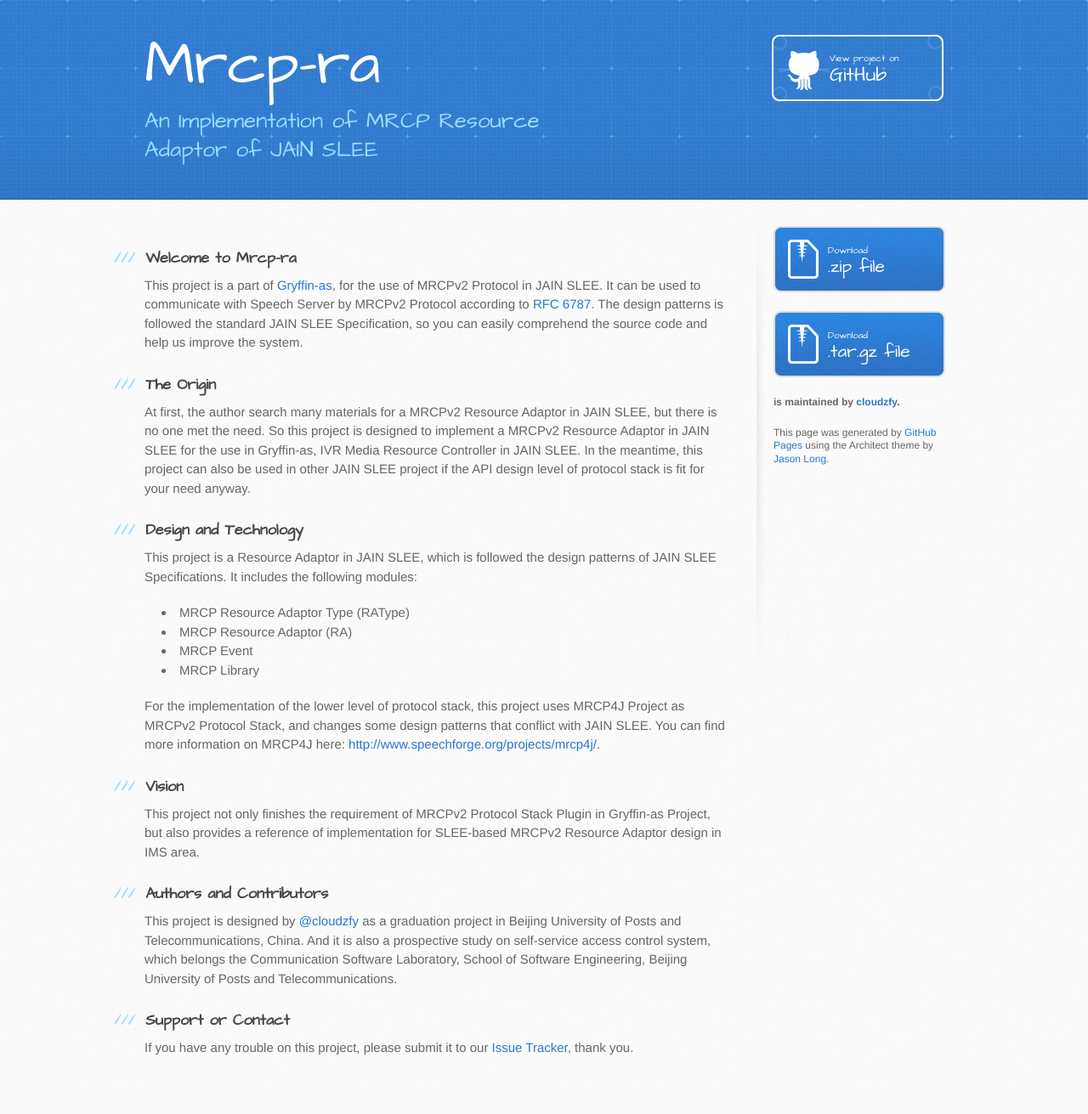
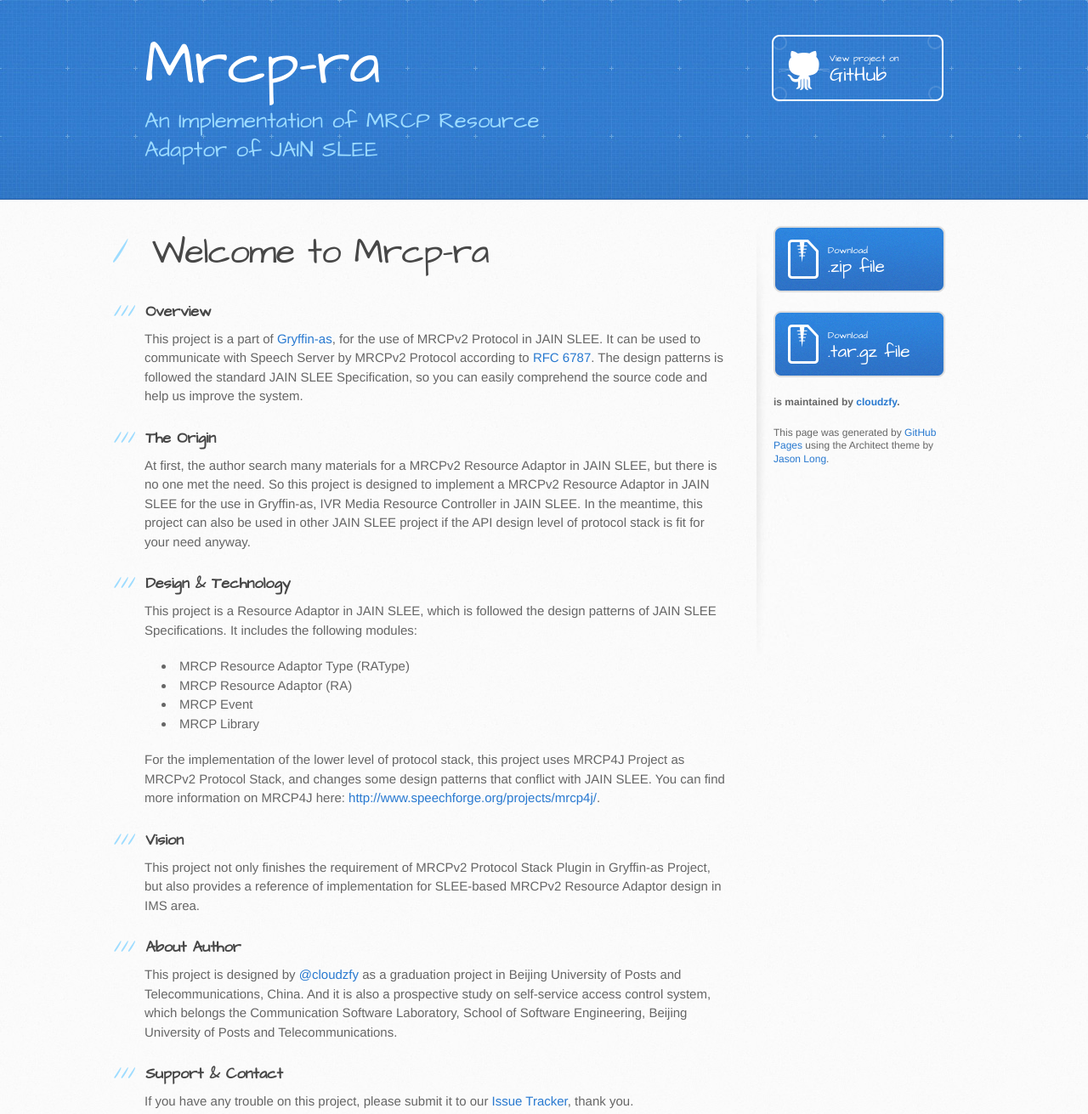
Before and after one commit to cloudzfy/mrcp-ra, a plain HTML site: page index.html in a window 1280 px wide. Shown: the whole page at 85% size. Before the commit the page ends 1287 px from the top, so only its background shows below. Drawn offline with Linux system fonts and the light colour scheme.

Commit message:
Create gh-pages branch via GitHub

```diff
--- a/index.html
+++ b/index.html
@@ -28,8 +28,11 @@
     <div id="content-wrapper">
       <div class="inner clearfix">
         <section id="main-content">
-          <h3>
-<a name="welcome-to-mrcp-ra" class="anchor" href="#welcome-to-mrcp-ra"><span class="octicon octicon-link"></span></a>Welcome to Mrcp-ra</h3>
+          <h1>
+<a name="welcome-to-mrcp-ra" class="anchor" href="#welcome-to-mrcp-ra"><span class="octicon octicon-link"></span></a>Welcome to Mrcp-ra</h1>
+
+<h3>
+<a name="overview" class="anchor" href="#overview"><span class="octicon octicon-link"></span></a>Overview</h3>
 
 <p>This project is a part of <a href="http://cloudzfy.github.io/gryffin-as/">Gryffin-as</a>, for the use of MRCPv2 Protocol in JAIN SLEE. It can be used to communicate with Speech Server by MRCPv2 Protocol according to <a href="http://tools.ietf.org/html/rfc6787">RFC 6787</a>. The design patterns is followed the standard JAIN SLEE Specification, so you can easily comprehend the source code and help us improve the system.</p>
 
@@ -39,7 +42,7 @@
 <p>At first, the author search many materials for a MRCPv2 Resource Adaptor in JAIN SLEE, but there is no one met the need. So this project is designed to implement a MRCPv2 Resource Adaptor in JAIN SLEE for the use in Gryffin-as, IVR Media Resource Controller in JAIN SLEE. In the meantime, this project can also be used in other JAIN SLEE project if the API design level of protocol stack is fit for your need anyway.</p>
 
 <h3>
-<a name="design-and-technology" class="anchor" href="#design-and-technology"><span class="octicon octicon-link"></span></a>Design and Technology</h3>
+<a name="design--technology" class="anchor" href="#design--technology"><span class="octicon octicon-link"></span></a>Design &amp; Technology</h3>
 
 <p>This project is a Resource Adaptor in JAIN SLEE, which is followed the design patterns of JAIN SLEE Specifications. It includes the following modules:</p>
 
@@ -56,12 +59,12 @@
 <p>This project not only finishes the requirement of MRCPv2 Protocol Stack Plugin in Gryffin-as Project, but also provides a reference of implementation for SLEE-based MRCPv2 Resource Adaptor design in IMS area.</p>
 
 <h3>
-<a name="authors-and-contributors" class="anchor" href="#authors-and-contributors"><span class="octicon octicon-link"></span></a>Authors and Contributors</h3>
+<a name="about-author" class="anchor" href="#about-author"><span class="octicon octicon-link"></span></a>About Author</h3>
 
 <p>This project is designed by <a href="https://github.com/cloudzfy" class="user-mention">@cloudzfy</a> as a graduation project in Beijing University of Posts and Telecommunications, China. And it is also a prospective study on self-service access control system, which belongs the Communication Software Laboratory, School of Software Engineering, Beijing University of Posts and Telecommunications.</p>
 
 <h3>
-<a name="support-or-contact" class="anchor" href="#support-or-contact"><span class="octicon octicon-link"></span></a>Support or Contact</h3>
+<a name="support--contact" class="anchor" href="#support--contact"><span class="octicon octicon-link"></span></a>Support &amp; Contact</h3>
 
 <p>If you have any trouble on this project, please submit it to our <a href="http://github.com/cloudzfy/mrcp-ra/issues">Issue Tracker</a>, thank you.</p>
         </section>
```
Also changed, not shown: params.json (+1 -1 lines).
